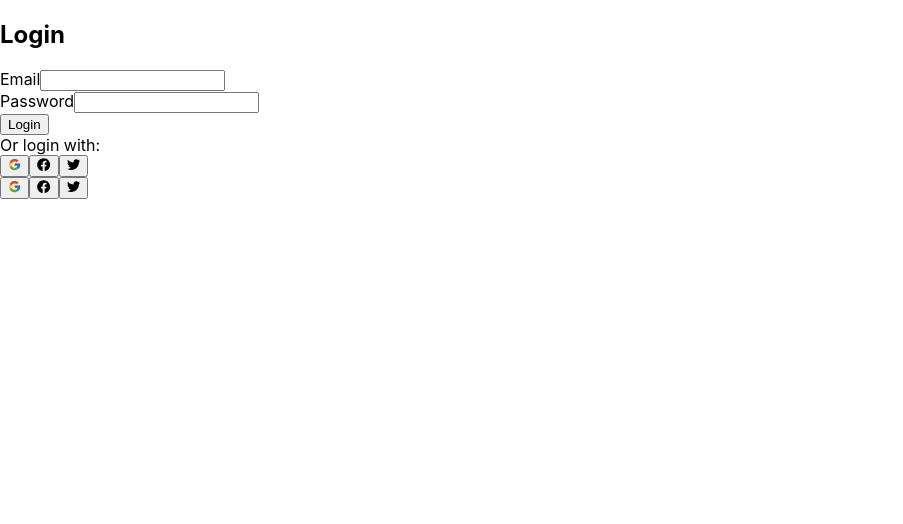
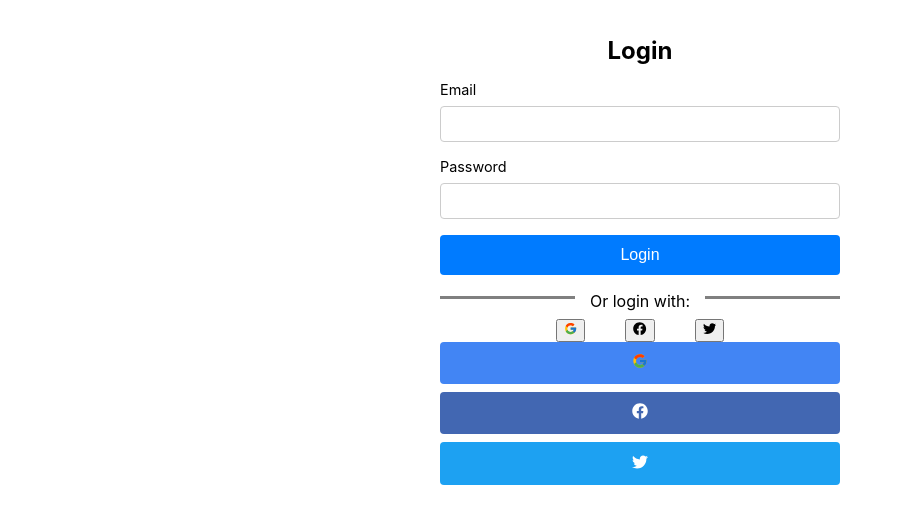
Before and after one commit to Sonickmumba/ShopNinja, a React (Create React App) app in the folder views/: page / in a window 1280 px wide. Shown: the top 524 px of the page, without its empty margins (0-903 px from the left). Built offline with nearby package versions, Linux system fonts and the light colour scheme.

Commit message:
Update LoginPage.css

```diff
--- a/views/src/features/login/LoginPage.css
+++ b/views/src/features/login/LoginPage.css
@@ -0,0 +1,113 @@
+/* General container styles */
+.container {
+  padding: 1rem;
+  margin: 0 auto;
+  max-width: 100%;
+  text-align: center;
+}
+
+.heading {
+  font-size: 1.5rem;
+  margin-bottom: 1rem;
+}
+
+.form {
+  margin-bottom: 1rem;
+}
+
+/* Input container and styling */
+.input-container {
+  margin-bottom: 1rem;
+  text-align: left;
+}
+
+.label {
+  display: block;
+  margin-bottom: 0.5rem;
+  font-size: 0.9rem;
+}
+
+.input {
+  width: 100%;
+  padding: 0.5rem;
+  font-size: 1rem;
+  border: 1px solid #ccc;
+  border-radius: 4px;
+  box-sizing: border-box;
+}
+
+/* Login button */
+.login-button {
+  width: 100%;
+  padding: 0.7rem;
+  font-size: 1rem;
+  background-color: #007BFF;
+  color: #fff;
+  border: none;
+  border-radius: 4px;
+  cursor: pointer;
+}
+
+/* Social container and buttons */
+.social-container {
+  margin-top: 1rem;
+}
+
+.login-option {
+  display: flex;
+  width: 100%;
+  justify-content: space-between;
+  align-items: center;
+  margin-bottom: 0.5rem;
+}
+
+.line {
+  border-bottom: 2px solid gray;
+  width: 135px;
+  height: 1px;
+  background-color: gray;
+  margin-bottom: 0.5rem;
+  font-size: 0.9rem;
+}
+
+.login-go-fa-x {
+  display: flex;
+  width: 100%;
+  gap: 40px;
+  align-items: center;
+  justify-content: center;
+}
+
+.social-button {
+  width: 100%;
+  padding: 0.7rem;
+  font-size: 1rem;
+  color: #fff;
+  border: none;
+  border-radius: 4px;
+  margin-bottom: 0.5rem;
+  cursor: pointer;
+}
+
+/* Specific styles for each social button */
+.social-button.google {
+  background-color: #4285F4;
+}
+
+.social-button.facebook {
+  background-color: #4267B2;
+}
+
+.social-button.x {
+  background-color: #1DA1F2;
+}
+
+.social-button:hover {
+  opacity: 0.9;
+}
+
+@media (min-width: 768px) {
+  .container {
+    max-width: 400px;
+  }
+}
```
